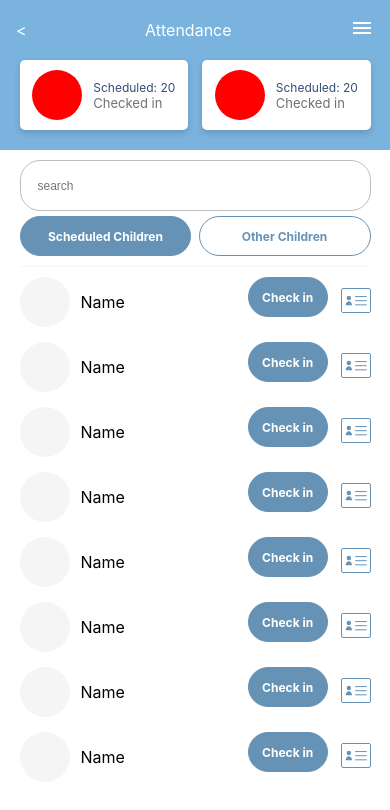
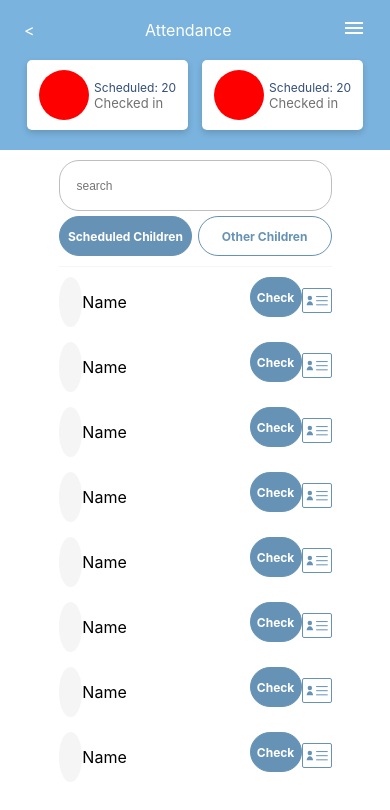
Before and after one commit to marieooq/interview-layout2, a React (Create React App) app: page / in a window 390 px wide. Shown: the top 810 px of the page. Built offline with nearby package versions, Linux system fonts and the light colour scheme.

Commit message:
make the UserCard responsible

```diff
--- a/src/components/UserCard/UserCard.module.scss
+++ b/src/components/UserCard/UserCard.module.scss
@@ -22,3 +22,16 @@
     width: 35%;
   }
 }
+
+@media screen and (min-width: 376px) and (max-width: 1024px) {
+  .userContainer {
+    .userContainerLeft {
+      width: 25%;
+    }
+    .userContainerRight {
+      width: 30%;
+    }
+  }
+}
+@media screen and (min-width: 1025px) {
+}
--- a/src/pages/Home/Home.module.scss
+++ b/src/pages/Home/Home.module.scss
@@ -8,7 +8,7 @@
 
     .headerInner {
       min-width: 374px;
-      max-width: 768px;
+      // max-width: 768px;
       margin: 0 auto;
       nav {
         ul {
@@ -110,6 +110,16 @@
 }
 
 @media screen and (min-width: 376px) and (max-width: 1024px) {
+  .container {
+    .header {
+      .headerInner {
+        width: 70%;
+      }
+    }
+    .mainContainer {
+      width: 70%;
+    }
+  }
 }
 @media screen and (min-width: 1025px) {
 }
```
